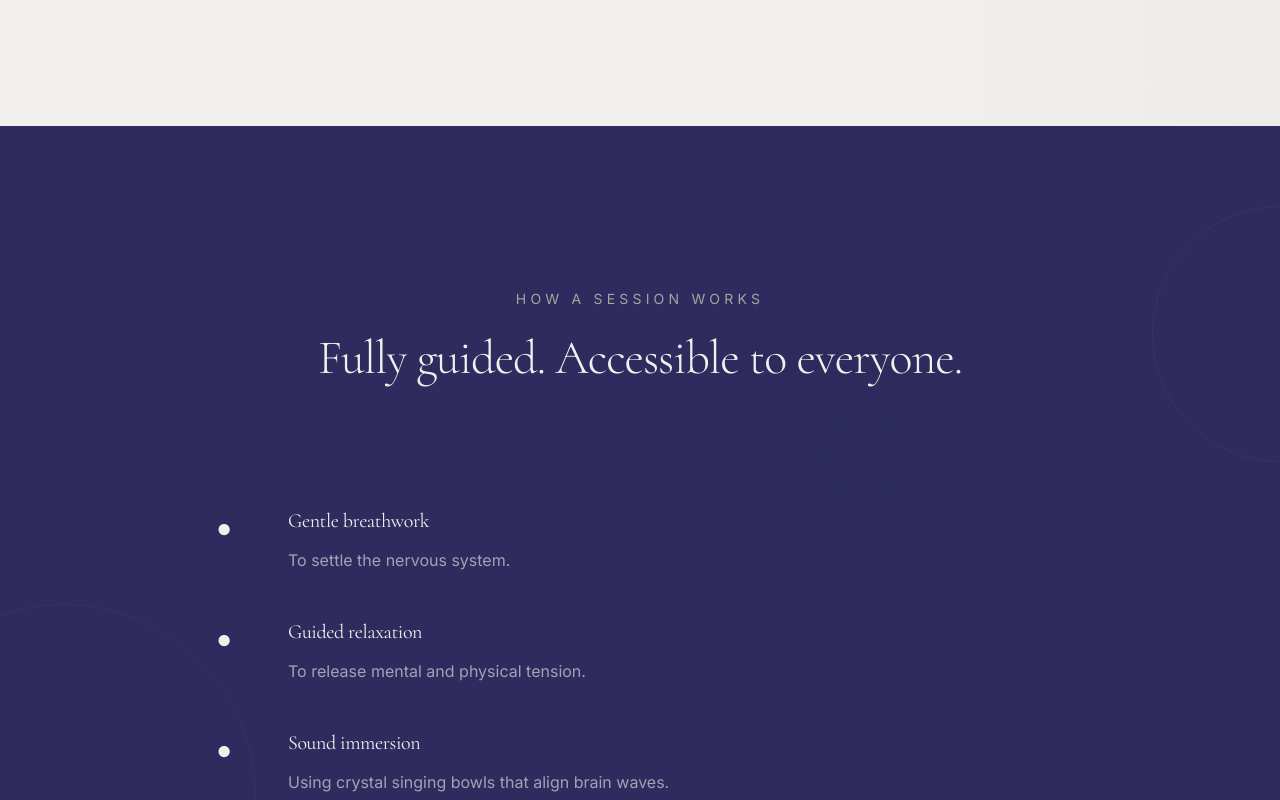
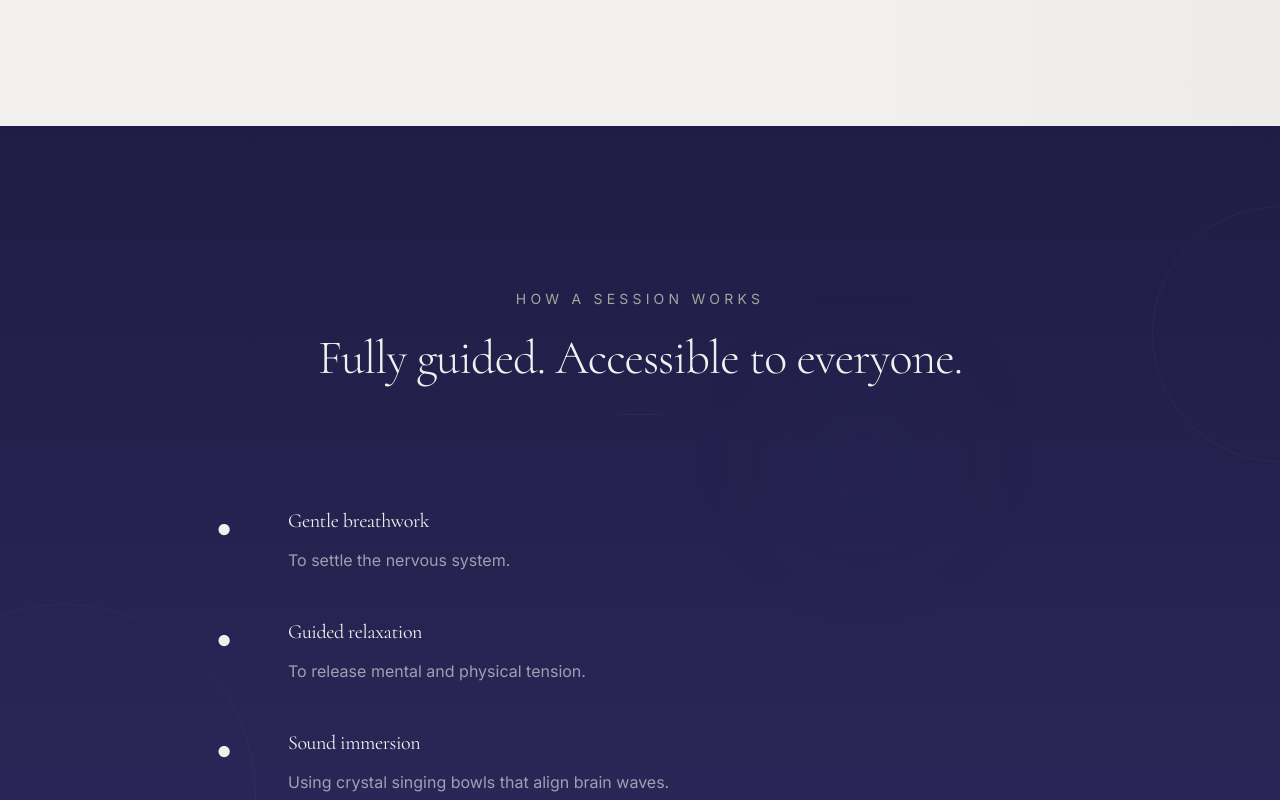
Before and after one commit to aayush0818/omshala, a React (Vite) app: page /events/public in a window 1280 px wide. Shown: the part 5000-5800 px from the top of the page. Built offline with nearby package versions, Linux system fonts and the light colour scheme; the HTML template or start-up script is replaced by a standard one.

Commit message:
Changes
Co-authored-by: aayush0818 <206571743+aayush0818@users.noreply.github.com>

```diff
--- a/src/pages/EventsPublic.tsx
+++ b/src/pages/EventsPublic.tsx
@@ -248,7 +248,7 @@ const EventsPublic = () => {
         </section>
 
         {/* How a Session Works */}
-        <section className="py-20 md:py-40 bg-brand-purple text-bone relative overflow-hidden">
+        <section className="py-20 md:py-40 bg-gradient-purple-immersive text-bone relative overflow-hidden">
           <div className="absolute top-20 -right-32 w-64 h-64 rounded-full border border-bone/5 animate-pulse-soft" />
           <div className="absolute bottom-20 -left-32 w-96 h-96 rounded-full border border-bone/5 animate-pulse-soft" style={{ animationDelay: "2s" }} />
           <div className="absolute top-1/4 right-1/4 w-48 h-48 bg-brand-purple/10 rounded-full blur-[40px] animate-float" />
```
